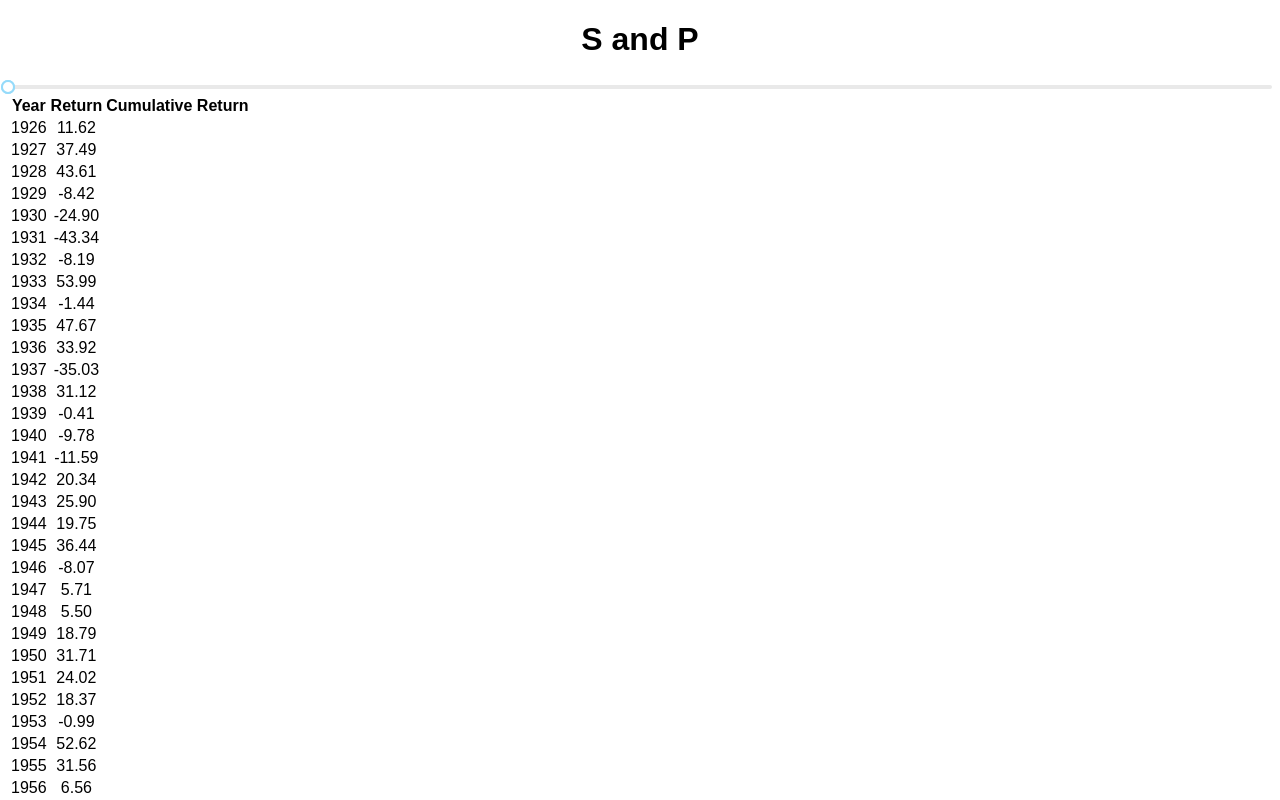
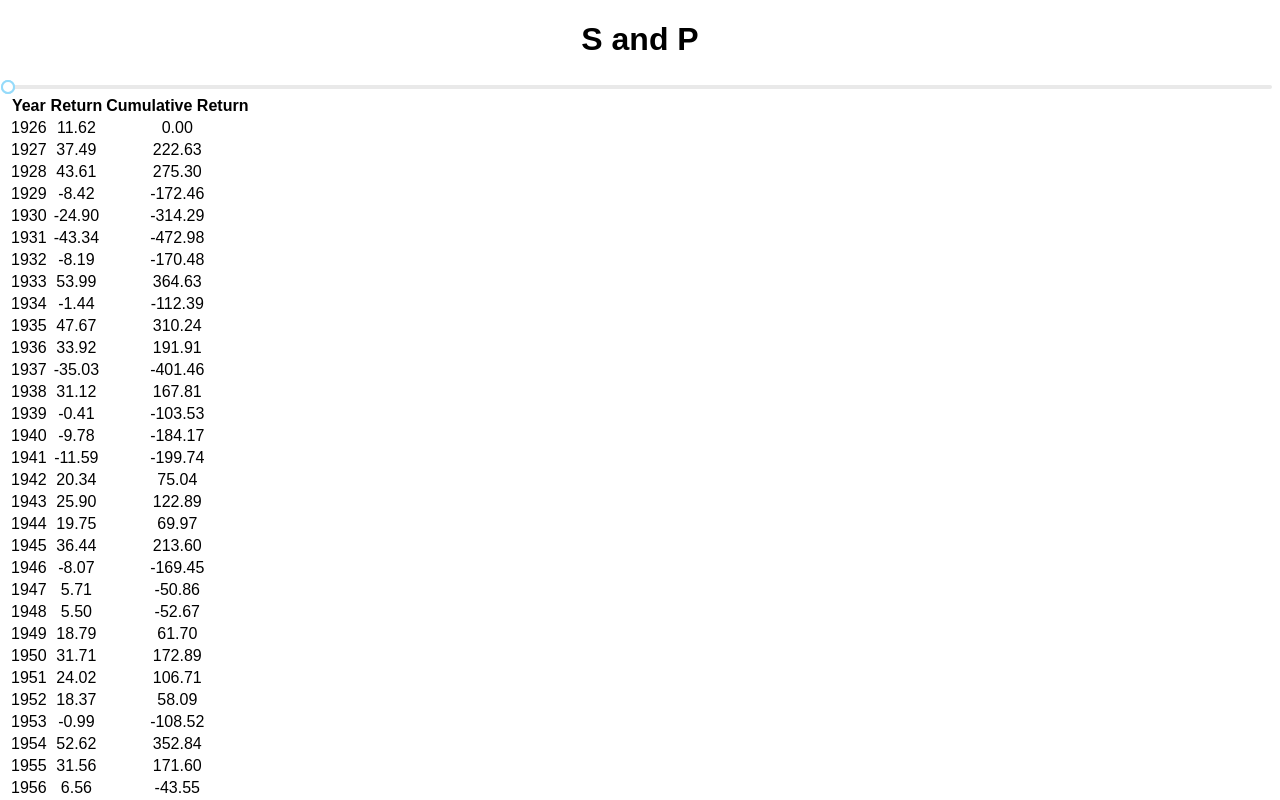
Before and after one commit to alcastaneda/RetireUp, a React (Create React App) app: page / in a window 1280 px wide. Shown: the top 800 px of the page. Built offline with nearby package versions, Linux system fonts and the light colour scheme.

Commit message:
add cumulative return column

```diff
--- a/src/App.js
+++ b/src/App.js
@@ -24,7 +24,7 @@
         max={sortData[sortData.length - 1].year}
         onChange={handle}
       />
-      <Table data={spdata} />
+      <Table data={spdata} min={spdata[0].totalReturn} />
     </div>
   );
 }
--- a/src/Table.js
+++ b/src/Table.js
@@ -1,6 +1,6 @@
 import React from "react";
 
-export default function Table({ data }) {
+export default function Table({ data, min }) {
   return (
     <table className="Table">
       <thead>
@@ -11,10 +11,11 @@
         </tr>
       </thead>
       <tbody>
-      {data.map((row, i) => (
+        {data.map((row, i) => (
           <tr key={i}>
             <td className="">{row.year}</td>
             <td>{row.totalReturn}</td>
+            <td>{(((row.totalReturn - min) / min) * 100).toFixed(2)}</td>
           </tr>
         ))}
       </tbody>
```
